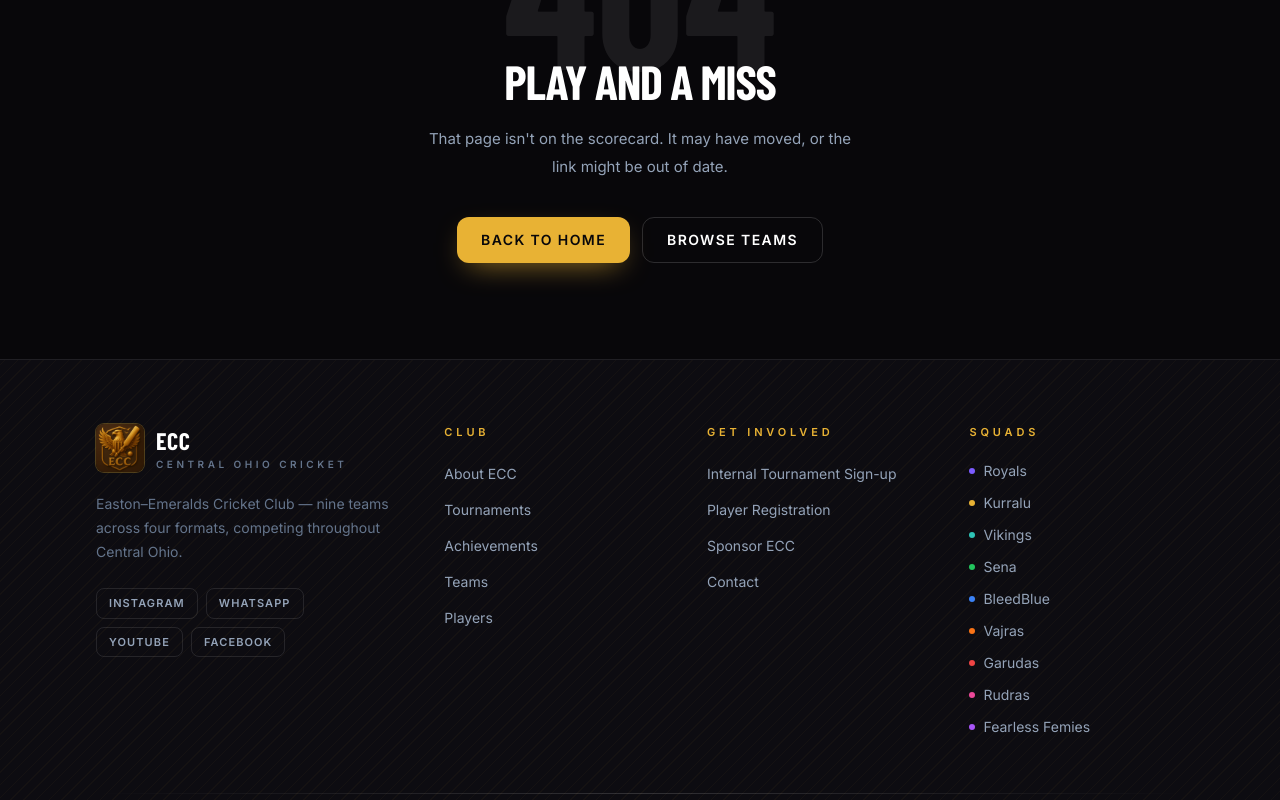
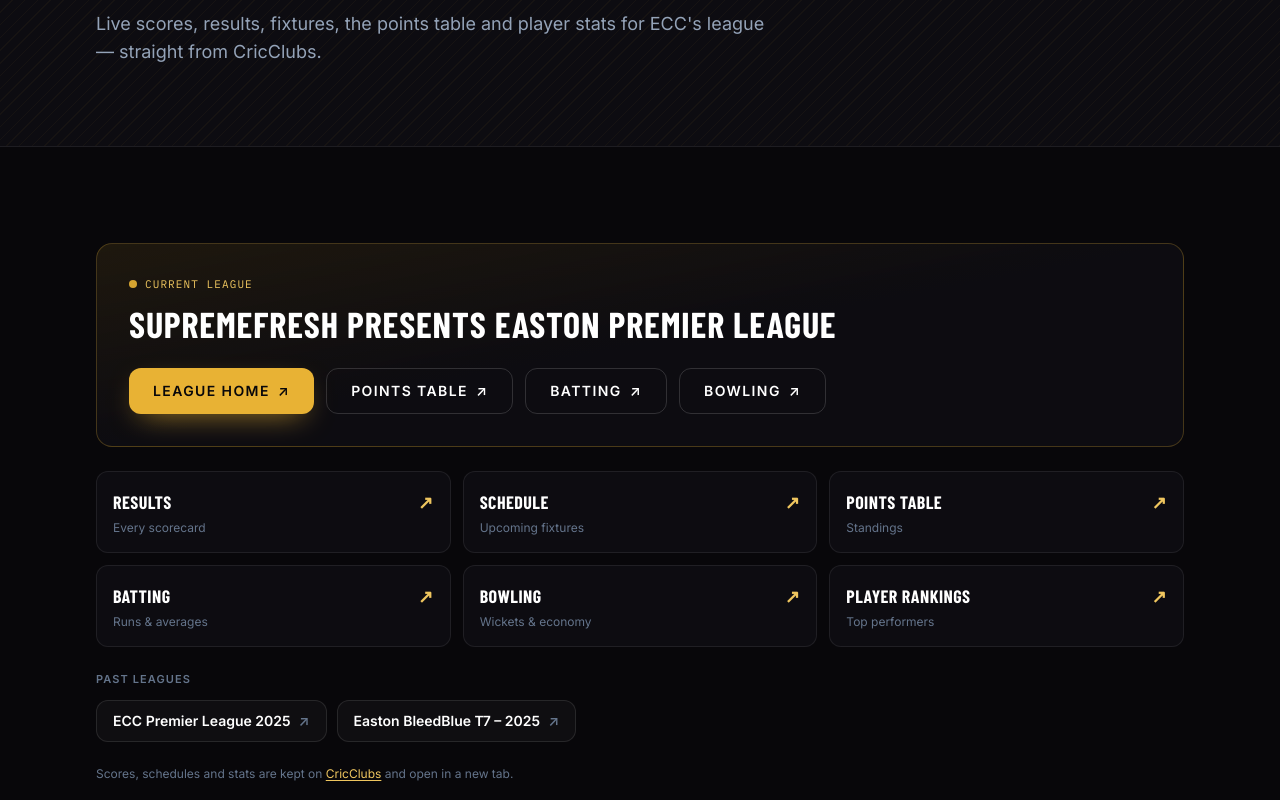
Before and after one commit to ECC829/ecc-website, a React (Vite) app in the folder ecc-website/: page /league in a window 1280 px wide. Shown: the part 300-1100 px from the top of the page. Built offline with nearby package versions, Linux system fonts and the light colour scheme; a web font is replaced by a local one.

Commit message:
League page + CricClubs links (Easton Cricket League)
Co-Authored-By: Claude Opus 5.5 <noreply@anthropic.com>
Claude-Session: https://claude.ai/code/session_01C5FGfBoDUEW2zQ55n4sc3M

```diff
--- a/ecc-website/src/App.jsx
+++ b/ecc-website/src/App.jsx
@@ -11,6 +11,7 @@ import LeadershipPage from "./pages/LeadershipPage";
 import { showLeadership } from "./data/club";
 import InternalTournamentPage from "./pages/InternalTournamentPage";
 import AchievementsPage from "./pages/AchievementsPage";
+import LeaguePage from "./pages/LeaguePage";
 import CaptainDrawPage from "./pages/CaptainDrawPage";
 import AuctionPage from "./pages/AuctionPage";
 import { internalTournament } from "./data/internalTournament";
@@ -35,6 +36,7 @@ export default function App() {
         )}
         {internalTournament.show && <Route path="auction" element={<AuctionPage />} />}
         <Route path="achievements" element={<AchievementsPage />} />
+        <Route path="league" element={<LeaguePage />} />
         <Route path="teams" element={<TeamsPage />} />
         <Route path="teams/:slug" element={<TeamDetailPage />} />
         <Route path="players" element={<PlayersPage />} />
--- /dev/null
+++ b/ecc-website/src/components/CricClubsPanel.jsx
@@ -0,0 +1,85 @@
+import { cricclubs, leagueUrl } from "../data/cricclubs";
+
+const ext = { target: "_blank", rel: "noopener noreferrer" };
+
+function Arrow() {
+  return <span aria-hidden="true" className="transition group-hover:translate-x-0.5">↗</span>;
+}
+
+/** Links to ECC's live scores, schedules and stats on CricClubs. */
+export default function CricClubsPanel({ compact = false }) {
+  const current = cricclubs.leagues.find((l) => l.current) ?? cricclubs.leagues[0];
+  return (
+    <div className="space-y-6">
+      {current && (
+        <div className="relative overflow-hidden rounded-2xl border border-gold-400/25 bg-gradient-to-br from-gold-400/[0.10] via-ink-900 to-ink-900 p-6 sm:p-8">
+          <p className="flex items-center gap-2 font-mono text-[11px] uppercase tracking-widest text-gold-300">
+            <span className="h-2 w-2 animate-pulse rounded-full bg-gold-400" aria-hidden="true" />
+            Current league
+          </p>
+          <h3 className="mt-3 font-display text-3xl font-bold uppercase leading-tight tracking-wide text-white sm:text-4xl">
+            {current.name}
+          </h3>
+          <div className="mt-6 flex flex-wrap gap-3">
+            <a {...ext} href={leagueUrl(current.id)} className="btn-primary group">
+              League home <Arrow />
+            </a>
+            <a {...ext} href={leagueUrl(current.id, "viewPointsTable")} className="btn-ghost group">
+              Points table <Arrow />
+            </a>
+            <a {...ext} href={leagueUrl(current.id, "battingRecords")} className="btn-ghost group">
+              Batting <Arrow />
+            </a>
+            <a {...ext} href={leagueUrl(current.id, "bowlingRecords")} className="btn-ghost group">
+              Bowling <Arrow />
+            </a>
+          </div>
+        </div>
+      )}
+
+      <div className={`grid gap-3 ${compact ? "grid-cols-2 sm:grid-cols-3 lg:grid-cols-6" : "grid-cols-2 lg:grid-cols-3"}`}>
+        {cricclubs.links.map((l) => (
+          <a
+            key={l.label}
+            {...ext}
+            href={l.href}
+            className="group rounded-xl border border-white/[0.08] bg-ink-900 p-4 transition hover:border-gold-400/40 hover:bg-ink-850"
+          >
+            <span className="flex items-center justify-between font-display text-lg font-bold uppercase tracking-wide text-white">
+              {l.label} <span className="text-gold-300"><Arrow /></span>
+            </span>
+            <span className="mt-1 block text-xs text-slate-500">{l.note}</span>
+          </a>
+        ))}
+      </div>
+
+      {!compact && cricclubs.leagues.length > 1 && (
+        <div>
+          <p className="text-[11px] font-semibold uppercase tracking-widest text-slate-500">Past leagues</p>
+          <div className="mt-3 flex flex-wrap gap-2.5">
+            {cricclubs.leagues
+              .filter((l) => l !== current)
+              .map((l) => (
+                <a
+                  key={l.id}
+                  {...ext}
+                  href={leagueUrl(l.id)}
+                  className="group inline-flex items-center gap-2 rounded-xl border border-white/10 bg-white/[0.03] px-4 py-2.5 text-sm font-semibold text-white transition hover:border-white/25 hover:bg-white/[0.07]"
+                >
+                  {l.name} <span className="text-slate-500"><Arrow /></span>
+                </a>
+              ))}
+          </div>
+        </div>
+      )}
+
+      <p className="text-xs text-slate-500">
+        Scores, schedules and stats are kept on{" "}
+        <a {...ext} href={cricclubs.home} className="text-gold-300 underline underline-offset-2">
+          CricClubs
+        </a>{" "}
+        and open in a new tab.
+      </p>
+    </div>
+  );
+}
--- a/ecc-website/src/components/Header.jsx
+++ b/ecc-website/src/components/Header.jsx
@@ -11,6 +11,7 @@ const navItems = [
   { to: "/", label: "Home", end: true, mobileOnly: true },
   { to: "/about", label: "About" },
   { to: "/tournaments", label: "Tournaments" },
+  { to: "/league", label: "League" },
   { to: "/achievements", label: "Trophies" },
   ...(internalTournament.show
     ? [{ to: "/internal-tournament", label: "Internal T7" }]
--- /dev/null
+++ b/ecc-website/src/data/cricclubs.js
@@ -0,0 +1,28 @@
+/**
+ * ECC on CricClubs (scores, schedules and stats live there).
+ * To add a new league or season: add it to `leagues` (newest first).
+ * The league number is the `league=` value in its CricClubs link.
+ */
+const BASE = "https://cricclubs.com/EastonCricketLeague";
+const CLUB = "clubId=1100194";
+
+export const cricclubs = {
+  name: "Easton Cricket League",
+  home: BASE,
+  links: [
+    { label: "Results", note: "Every scorecard", href: `${BASE}/listMatches.do?${CLUB}` },
+    { label: "Schedule", note: "Upcoming fixtures", href: `${BASE}/fixtures.do?${CLUB}` },
+    { label: "Points table", note: "Standings", href: `${BASE}/viewPointsTable.do?${CLUB}` },
+    { label: "Batting", note: "Runs & averages", href: `${BASE}/battingRecords.do?${CLUB}` },
+    { label: "Bowling", note: "Wickets & economy", href: `${BASE}/bowlingRecords.do?${CLUB}` },
+    { label: "Player rankings", note: "Top performers", href: `${BASE}/playerRankings.do?${CLUB}` },
+  ],
+  leagues: [
+    { name: "SupremeFresh Presents Easton Premier League", id: 22, current: true },
+    { name: "ECC Premier League 2025", id: 19 },
+    { name: "Easton BleedBlue T7 – 2025", id: 18 },
+  ],
+};
+
+export const leagueUrl = (id, page = "viewLeague") =>
+  `${BASE}/${page}.do?league=${id}&${CLUB}`;
--- a/ecc-website/src/data/pageMeta.js
+++ b/ecc-website/src/data/pageMeta.js
@@ -30,6 +30,11 @@ export const pageMeta = {
     title: "The Player Auction · ECC Internal T7",
     description: "Live player auction — 70-point purses, a 1:30 clock and every bid on the big screen.",
     image: img("auction"),
+  },
+  "/league": {
+    title: "Scores & stats · Easton Cricket League",
+    description: "Results, fixtures, points table and player stats for ECC's Easton Cricket League on CricClubs.",
+    image: img("tournaments"),
   },
   "/achievements": {
     title: "ECC Achievements · Trophy cabinet",
--- a/ecc-website/src/pages/HomePage.jsx
+++ b/ecc-website/src/pages/HomePage.jsx
@@ -16,6 +16,7 @@ import { captionOf, featuredAchievements, photoUrl } from "../data/achievements"
 import { internalTournament as it } from "../data/internalTournament";
 import { useSignupCounts } from "../lib/useSignupCounts";
 import { useSignupsOpen } from "../lib/useSignupsOpen";
+import CricClubsPanel from "../components/CricClubsPanel";
 
 function Hero() {
   return (
@@ -214,6 +215,25 @@ export default function HomePage() {
         </section>
       )}
       <Marquee />
+
+      {/* League on CricClubs */}
+      <Section className="border-b border-white/[0.07]">
+        <Container>
+          <SectionHeading
+            eyebrow="Easton Cricket League"
+            title="Scores & stats"
+            lead="Results, fixtures, the points table and player stats — live on CricClubs."
+            action={
+              <Link to="/league" className="text-sm font-semibold uppercase tracking-widest text-gold-300 hover:text-gold-200">
+                All league links →
+              </Link>
+            }
+          />
+          <div className="mt-8">
+            <CricClubsPanel compact />
+          </div>
+        </Container>
+      </Section>
 
       {/* Club at a glance */}
       <Section>
--- /dev/null
+++ b/ecc-website/src/pages/LeaguePage.jsx
@@ -0,0 +1,19 @@
+import { Container, PageHeader, Section } from "../components/ui";
+import CricClubsPanel from "../components/CricClubsPanel";
+
+export default function LeaguePage() {
+  return (
+    <>
+      <PageHeader
+        eyebrow="Easton Cricket League"
+        title="Scores & stats"
+        lead="Live scores, results, fixtures, the points table and player stats for ECC's league — straight from CricClubs."
+      />
+      <Section>
+        <Container>
+          <CricClubsPanel />
+        </Container>
+      </Section>
+    </>
+  );
+}
--- a/ecc-website/src/pages/TournamentsPage.jsx
+++ b/ecc-website/src/pages/TournamentsPage.jsx
@@ -3,6 +3,7 @@ import { Badge, Container, PageHeader, Section, StatTile } from "../components/u
 import { allEvents, cities, tournaments } from "../data/tournaments";
 import { teamByName } from "../data/teams";
 import { season, showSchedule } from "../data/club";
+import CricClubsPanel from "../components/CricClubsPanel";
 
 export default function TournamentsPage() {
   return (
@@ -18,6 +19,16 @@ export default function TournamentsPage() {
           <StatTile value={tournaments.length} label="Format groups" accent="#f97316" />
         </div>
       </PageHeader>
+
+      <Section className="border-b border-white/[0.07] !pb-12">
+        <Container>
+          <p className="eyebrow">Our own league</p>
+          <h2 className="headline mt-3 text-3xl sm:text-4xl">Easton Cricket League</h2>
+          <div className="mt-8">
+            <CricClubsPanel compact />
+          </div>
+        </Container>
+      </Section>
 
       <Section>
         <Container>
```
